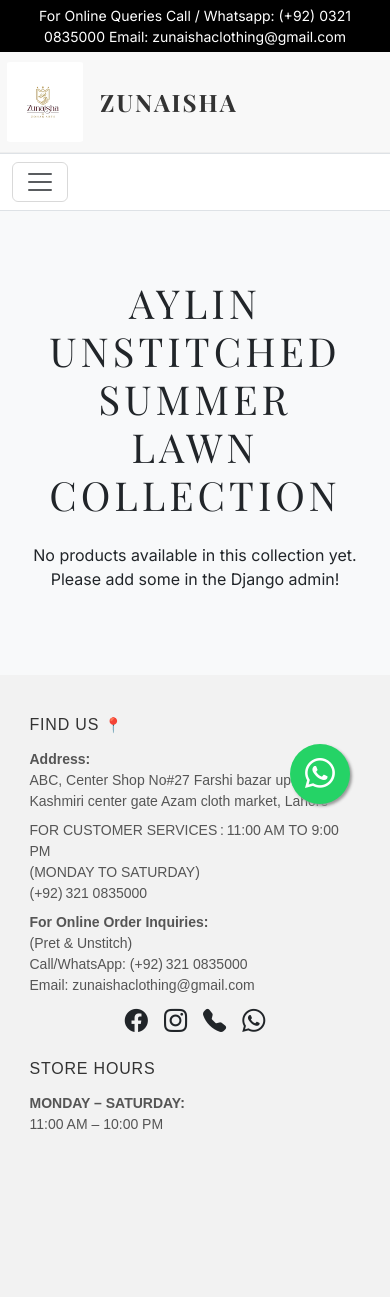
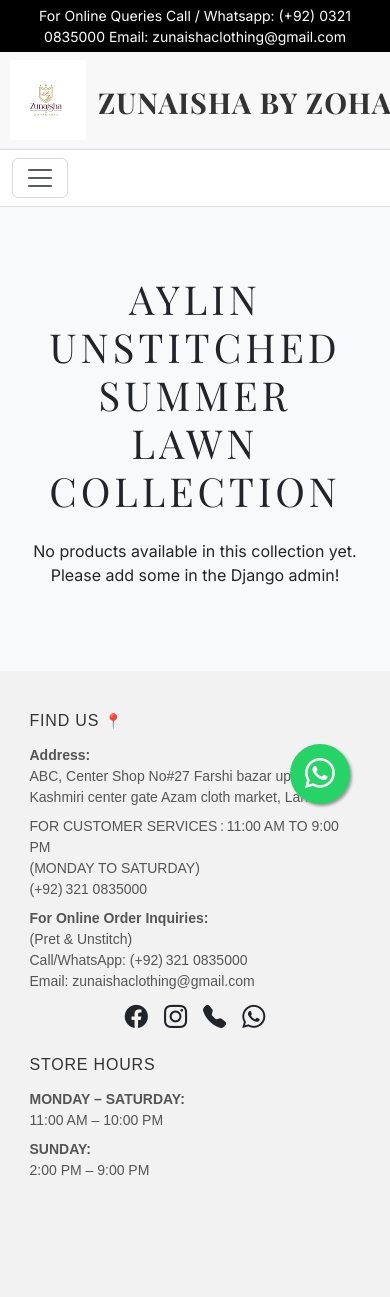
Before and after one commit to Ezba-Maheen/Zunaisha, a Django app: page /aus/ in a window 390 px wide; the page is wider, and only the part inside the window is pictured. Shown: the top 1297 px of that part. Run offline with Django 5.2, Linux system fonts and the light colour scheme; data comes from the database, SQL or seed files in the repository; parts of the project's set-up code (start-up, migrations or seed data) failed here and were passed over.

Commit message:
Increased logo and site title size, adjusted header for better alignment with navbar, and refined font.

```diff
--- a/templates/base.html
+++ b/templates/base.html
@@ -43,25 +43,26 @@
             text-align: center;
         }
 
-        /* Logo Header - Updated for Left Alignment and Flexbox */
+        /* Logo Header - Updated for Left Alignment, Larger Size, and Flexbox */
         .logo-header {
             display: flex; /* Use flexbox for horizontal alignment */
             align-items: center; /* Vertically center items */
             justify-content: flex-start; /* Align items to the start (left) */
-            padding: 10px 20px; /* Add some padding around the header */
-            background-color: #f8f8f8; /* Keep existing color */
-            border-bottom: 1px solid #eeeeee; /* Keep existing border */
+            padding: 15px 20px; /* Increased padding to make header taller */
+            background-color: #f8f8f8;
+            border-bottom: 1px solid #eeeeee;
+            min-height: 100px; /* Ensure a minimum height for the header */
         }
 
-        /* Main Logo - Adjusted for Square Medium Size and Responsiveness */
+        /* Main Logo - Increased Size and Adjusted Margins */
         .main-logo {
-            width: 120px;   /* Medium square size for desktop */
-            height: 120px;
-            object-fit: contain; /* Ensures the entire image is visible within the square */
+            width: 150px;   /* Increased width for a larger logo */
+            height: 150px;  /* Increased height for a larger logo */
+            object-fit: contain;
             display: block;
             transition: transform 0.3s ease, box-shadow 0.3s ease;
-            border-radius: 5px; /* Keep existing */
-            margin-right: 15px; /* Add space between logo and text */
+            border-radius: 5px;
+            margin-right: 25px; /* Increased space between logo and text */
         }
 
         .main-logo:hover {
@@ -70,42 +71,65 @@
             cursor: pointer;
         }
 
-        /* Styles for the ZUNAISHA text beside the logo */
+        /* Styles for the ZUNAISHA text beside the logo - More Fancy Font & Larger */
         .site-title {
-            font-family: 'Playfair Display', serif; /* Apply Playfair Display font */
-            font-weight: 700; /* Make it bold */
-            font-size: 2.8em; /* Adjust size for prominence */
-            color: #333333; /* Dark color for the text */
-            text-transform: uppercase; /* All uppercase */
-            letter-spacing: 2px; /* Add some letter spacing */
-            white-space: nowrap; /* Prevent text from wrapping */
-            line-height: 1; /* Adjust line height for better vertical alignment */
+            font-family: 'Playfair Display', serif; /* Using Playfair Display for fancy look */
+            font-weight: 700; /* Bold */
+            font-size: 4em; /* Significantly larger font size */
+            color: #333333;
+            text-transform: uppercase;
+            letter-spacing: 3px; /* Increased letter spacing */
+            white-space: nowrap;
+            line-height: 1; /* Ensure tight vertical alignment */
+            padding-top: 5px; /* Small adjustment if needed for vertical alignment */
         }
 
-        /* Responsive adjustments for logo */
-        @media (max-width: 768px) {
+        /* Responsive adjustments for logo and title */
+        @media (max-width: 992px) { /* Adjust for medium screens (laptops/large tablets) */
             .main-logo {
-                width: 100px; /* Smaller on tablet */
-                height: 100px;
+                width: 120px;
+                height: 120px;
+                margin-right: 20px;
             }
             .site-title {
-                font-size: 2em; /* Smaller on tablet */
+                font-size: 3em;
+                letter-spacing: 2px;
             }
             .logo-header {
-                padding: 15px 10px; /* Adjust padding for smaller screens */
+                min-height: 80px;
+                padding: 10px 15px;
             }
         }
 
-        @media (max-width: 480px) {
+        @media (max-width: 768px) { /* Adjust for tablet screens */
             .main-logo {
-                width: 80px; /* Even smaller on mobile */
-                height: 80px;
+                width: 100px;
+                height: 100px;
+                margin-right: 15px;
             }
             .site-title {
-                font-size: 1.5em; /* Even smaller on mobile */
+                font-size: 2.2em;
+                letter-spacing: 1.5px;
             }
             .logo-header {
-                padding: 10px 5px; /* Adjust padding for mobile */
+                min-height: 70px;
+                padding: 10px;
+            }
+        }
+
+        @media (max-width: 480px) { /* Adjust for mobile screens */
+            .main-logo {
+                width: 80px;
+                height: 80px;
+                margin-right: 10px;
+            }
+            .site-title {
+                font-size: 1.8em;
+                letter-spacing: 1px;
+            }
+            .logo-header {
+                min-height: 60px;
+                padding: 8px;
             }
         }
 
@@ -394,7 +418,7 @@
             <a href="{% url 'store:index' %}"> {# Link logo to homepage #}
                 <img src="{% static 'wlogo.png' %}" alt="Your Company Logo" class="main-logo">
             </a>
-            <span class="site-title">ZUNAISHA</span> {# New: ZUNAISHA text beside the logo #}
+            <span class="site-title">ZUNAISHA BY ZOHAN ARTS</span> {# New: ZUNAISHA text beside the logo #}
         </div>
 
         <nav class="navbar navbar-expand-lg navbar-light bg-white border-top border-bottom">
@@ -588,7 +612,8 @@
                 <h4>STORE HOURS</h4>
                 <p><strong>MONDAY – SATURDAY:</strong><br>
                     11:00 AM – 10:00 PM</p>
-
+                <p><strong>SUNDAY:</strong><br>
+                    2:00 PM – 9:00 PM</p>
             </div>
 
             <div class="footer-col">
```
